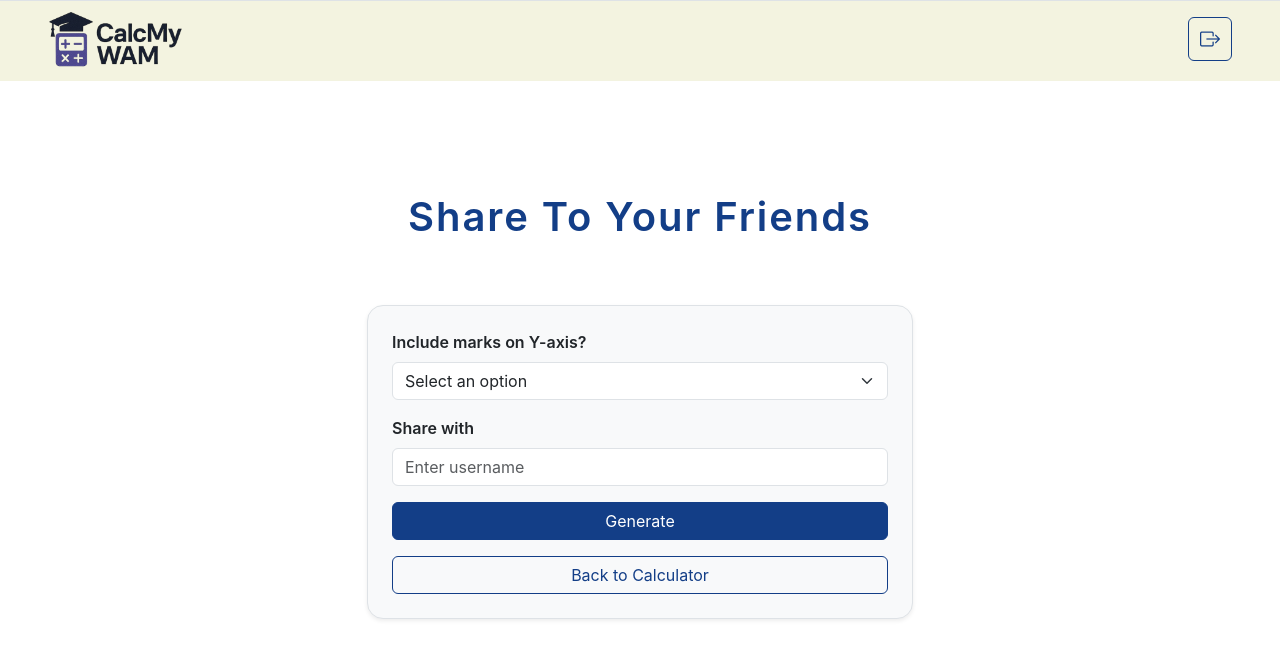
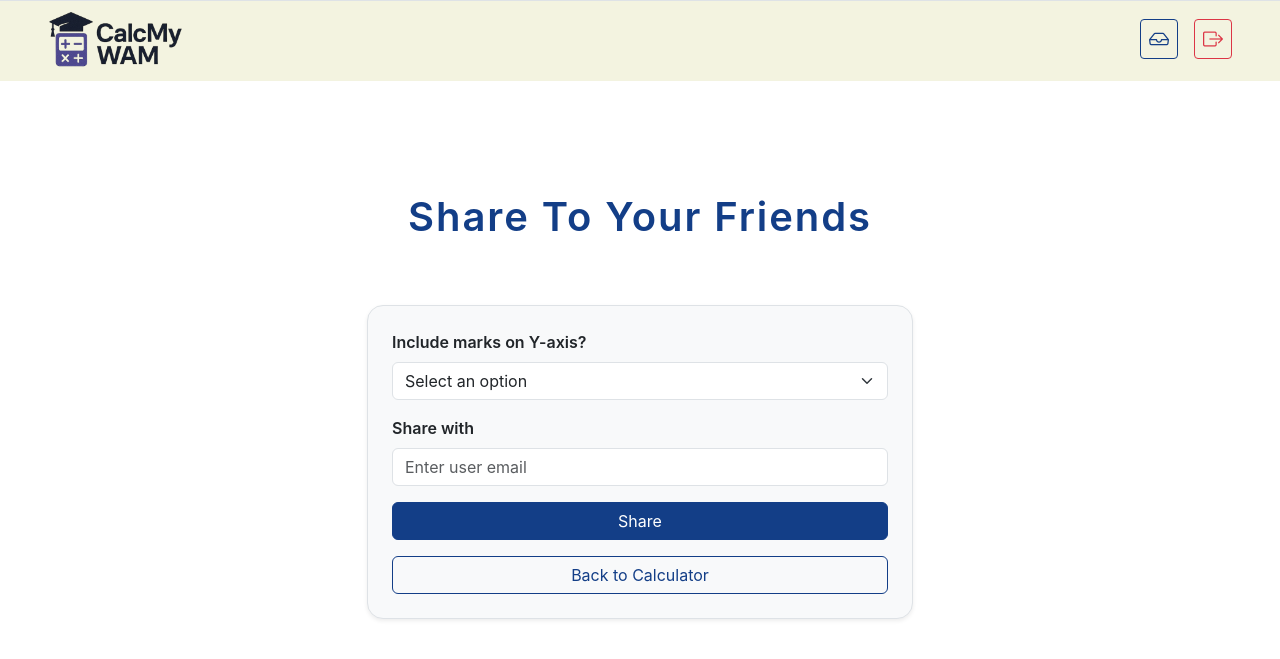
Before and after one commit to VSTERNENLICHT/CITS3403-Group-Project, a Flask app: page / in a window 1280 px wide. Shown: the top 659 px of the page. Run offline with Flask 3, Linux system fonts and the light colour scheme.

Commit message:
Inbox page added, Sharepage and view-shared-graph page modified

```diff
--- a/app.py
+++ b/app.py
@@ -1,5 +1,5 @@
 from flask import Flask, request, jsonify, render_template, send_file, abort
-from flask_login import login_required, current_user
+from flask_login import LoginManager, login_user, logout_user, current_user, login_required, UserMixin
 from models import db, Goal, User, SharedGraph
 import io
 import matplotlib.pyplot as plt
@@ -8,31 +8,81 @@ import secrets
 app = Flask(__name__)
 app.config['SQLALCHEMY_DATABASE_URI'] = 'sqlite:///goals.db'
 app.config['SQLALCHEMY_TRACK_MODIFICATIONS'] = False
+app.secret_key = 'dev-secret-key'  # Constant key for development  # Secret key for session management
+
+# Initialize extensions
 db.init_app(app)
+login_manager = LoginManager()
+login_manager.init_app(app)
+login_manager.login_view = 'login'
+
+@login_manager.user_loader
+def load_user(user_id):
+    return User.query.get(int(user_id))
 
 # --- Helper to generate a secure token ---
 def generate_token():
     return secrets.token_urlsafe(32)
 
-# --- Root (for testing only) ---
+# --- Routes ---
+
 @app.route('/')
-def home():
+def share_page():
     return render_template('SharePage.html')
 
-# --- Route to share a graph with another user ---
+# --- Temporary login route for testing only ---
+@app.route('/login')
+def login():
+    user = User.query.filter_by(email='bob@example.com').first()
+    login_user(user)
+    return "Logged in as " + user.email
+
+# --- Temporary logout route for testing only ---
+@app.route('/logout')
+def logout():
+    logout_user()
+    return "Logged out"
+
+
+@app.route('/my-shared-graphs')
+@login_required
+def my_shared_graphs():
+    received = SharedGraph.query.filter_by(shared_with_id=current_user.id, is_active=True).all()
+    sent = SharedGraph.query.filter_by(user_id=current_user.id, is_active=True).all()
+
+    received_graphs = [{
+        'sharer': User.query.get(s.user_id).email,
+        'token': s.token,
+        'include_marks': s.include_marks
+    } for s in received]
+
+    sent_graphs = [{
+        'recipient': User.query.get(s.shared_with_id).email,  # ✅ FIXED
+        'token': s.token,
+        'include_marks': s.include_marks,
+        'is_active': s.is_active
+    } for s in sent]
+
+    return render_template("my_shared_graphs.html",
+                           shared_with_me=received_graphs,
+                           shared_by_me=sent_graphs)
+
+
 @app.route('/share-graph', methods=['POST'])
 @login_required
 def share_graph():
-    data = request.get_json()
-    include_marks = data.get('shareMarks') == 'yes'
-    recipient_username = data.get('sharedWithUsername')
+    include_marks = request.form.get('shareMarks') == 'yes'
+    recipient_username = request.form.get('sharedto')
 
     if not recipient_username:
-        return jsonify({'error': 'Recipient username is required'}), 400
+        return "Recipient username is required", 400
 
-    recipient = User.query.filter_by(username=recipient_username).first()
+    recipient = User.query.filter_by(email=recipient_username).first()
     if not recipient:
-        return jsonify({'error': 'Recipient user not found'}), 404
+        return "Recipient user not found", 404
+
+    if recipient.id == current_user.id:
+        return render_template('SharePage.html', error="You cannot share with yourself.")
 
     token = generate_token()
 
@@ -47,10 +97,9 @@ def share_graph():
     db.session.commit()
 
     share_link = request.host_url.rstrip('/') + '/shared/' + token
-    return jsonify({'link': share_link})
+    return render_template('SharePage.html', share_link=share_link)
 
 
-# --- Route to view a shared graph ---
 @app.route('/shared/<token>')
 @login_required
 def view_shared_graph(token):
@@ -65,17 +114,17 @@ def view_shared_graph(token):
 
     semesters = list(range(1, len(goals) + 1))
     wam_values = [g.wam for g in goals]
+    gpa_values = [g.gpa for g in goals]
 
     sharer = User.query.get(shared.user_id)
 
     return render_template('view_shared_graph.html',
                            semesters=semesters,
                            wam_values=wam_values,
+                           gpa_values=gpa_values,
                            include_marks=shared.include_marks,
-                           sharer_username=sharer.username)
+                           sharer_username=sharer.email)
 
-
-# --- (Optional) Route to revoke shared graph ---
 @app.route('/revoke/<token>', methods=['POST'])
 @login_required
 def revoke_graph(token):
@@ -86,7 +135,34 @@ def revoke_graph(token):
         return jsonify({'status': 'revoked'})
     return jsonify({'status': 'not found'}), 404
 
+# @app.route('/my-shared-graphs')
+# @login_required
+# def my_shared_graphs():
+#     shares = SharedGraph.query.filter_by(shared_with_id=current_user.id, is_active=True).all()
+#     graphs = []
+#     for s in shares:
+#         sharer = User.query.get(s.user_id)
+#         graphs.append({
+#             'sharer': sharer.email,
+#             'token': s.token,
+#             'include_marks': s.include_marks
+#         })
+#     return render_template('my_shared_graphs.html', graphs=graphs)
 
-# --- Run the app ---
+# @app.route('/shared-by-me')
+# @login_required
+# def shared_by_me():
+#     shares = SharedGraph.query.filter_by(user_id=current_user.id).all()
+#     results = []
+#     for s in shares:
+#         recipient = User.query.get(s.shared_with_id)
+#         results.append({
+#             'recipient': recipient.email,
+#             'token': s.token,
+#             'include_marks': s.include_marks,
+#             'is_active': s.is_active
+#         })
+#     return render_template('shared_by_me.html', shared_graphs=results)
+
 if __name__ == '__main__':
     app.run(debug=True)
--- a/static/final-style.css
+++ b/static/final-style.css
@@ -1,6 +1,3 @@
-/* Override Bootstrap where necessary to match original design */
-
-
 body {
   font-family: "Inter", Helvetica, sans-serif;
   background-color: #ffffff;
@@ -101,6 +98,24 @@ p.fs-3 {
   transition: color 0.2s ease;
 }
 
+.topbar-label {
+  opacity: 0;
+  max-width: 0;
+  margin-left: 0;
+  overflow: hidden;
+  white-space: nowrap;
+  transition:
+    opacity 0.6s ease-in-out,
+    max-width 0.6s ease-in-out,
+    margin-left 0.6s ease-in-out;
+}
+
+.topbar-hover-btn:hover .topbar-label {
+  opacity: 1;
+  max-width: 100px; /* enough for longest word like 'Logout' */
+  margin-left: 8px;
+}
+
 footer {
   background-color: #f3f3e0;
   font-size: 14px;
--- a/templates/SharePage.html
+++ b/templates/SharePage.html
@@ -22,11 +22,21 @@
         <a href="#" class="d-flex align-items-center gap-2">
           <img src="{{ url_for('static', filename='img/logo.png') }}" alt="CalcMyWAM Logo" height="60">
         </a>
-        <button class="btn btn-outline-primary d-flex align-items-center justify-content-center" title="Log out" style="width: 44px; height: 44px;">
-          <i class="bi bi-box-arrow-right fs-5 logout-icon"></i>
-        </button>
+
+        <div class="d-flex align-items-center gap-3">
+          <a href="{{ url_for('my_shared_graphs') }}" class="btn btn-outline-primary btn-sm d-flex align-items-center fs-5 topbar-hover-btn">
+            <i class="bi bi-inbox"></i>
+            <span class="topbar-label">Inbox</span>
+          </a>
+
+          <a href="{{ url_for('logout') }}" class="btn btn-outline-danger btn-sm d-flex align-items-center fs-5 topbar-hover-btn">
+            <i class="bi bi-box-arrow-right"></i>
+            <span class="topbar-label">Logout</span>
+          </a>
+        </div>
       </div>
     </header>
+
 
     <!-- Title -->
     <section class="section-spaced">
@@ -35,7 +45,13 @@
       <!-- Form box -->
       <div class="row justify-content-center">
         <div class="col-md-8 col-lg-6">
-          <form id="shareForm" class="bg-light border rounded-4 p-4 shadow-sm">
+          {% if error %}
+            <div class="alert alert-danger text-center mt-3" role="alert">
+              {{ error }}
+            </div>
+          {% endif %}
+
+          <form method="POST" action="{{ url_for('share_graph') }}" class="bg-light border rounded-4 p-4 shadow-sm">
             <div class="mb-3">
               <label for="shareMarks" class="form-label fw-semibold">Include marks on Y-axis?</label>
               <select class="form-select" id="shareMarks" name="shareMarks" required>
@@ -47,11 +63,11 @@
 
             <div class="mb-3">
               <label for="sharedto" class="form-label fw-semibold">Share with</label>
-              <input type="text" class="form-control" id="sharedto" name="sharedto" placeholder="Enter username" required>
+              <input type="text" class="form-control" id="sharedto" name="sharedto" placeholder="Enter user email" required>
             </div>
 
             <div class="text-center">
-              <button type="submit" class="btn btn-primary w-100">Generate</button>
+              <button type="submit" class="btn btn-primary w-100">Share</button>
             </div>
             <div class="text-center mt-3">
               <a href="#" class="btn btn-outline-primary w-100">Back to Calculator</a>
@@ -60,32 +76,6 @@
         </div>
       </div>
     </section>
-
-
-    <!-- Bootstrap JS -->
-    <script src="https://cdn.jsdelivr.net/npm/bootstrap@5.3.3/dist/js/bootstrap.bundle.min.js"></script>
-
-    <script>
-      document.getElementById('generateLinkBtn').addEventListener('click', () => {
-        const marks = document.getElementById('shareMarks').value;
-        const recipient = document.getElementById('sharedto').value;
-
-        fetch('/share-graph', {
-          method: 'POST',
-          headers: { 'Content-Type': 'application/json' },
-          body: JSON.stringify({ shareMarks: marks, sharedto: recipient })
-        })
-        .then(res => res.json())
-        .then(data => {
-          if (data.link) {
-            const div = document.getElementById('shareResult');
-            div.innerHTML = `<p class="text-success">Share this link:</p><a href="${data.link}" target="_blank">${data.link}</a>`;
-          } else {
-            alert(data.error || 'Something went wrong');
-          }
-        })
-        .catch(err => alert('Error: ' + err));
-      });
-    </script>
+  </div>
 </body>
 </html>
```
Also changed, not shown: models.py (+9 -1 lines), templates/view_shared_graph.html (+106 -3 lines), instance/goals.db.
